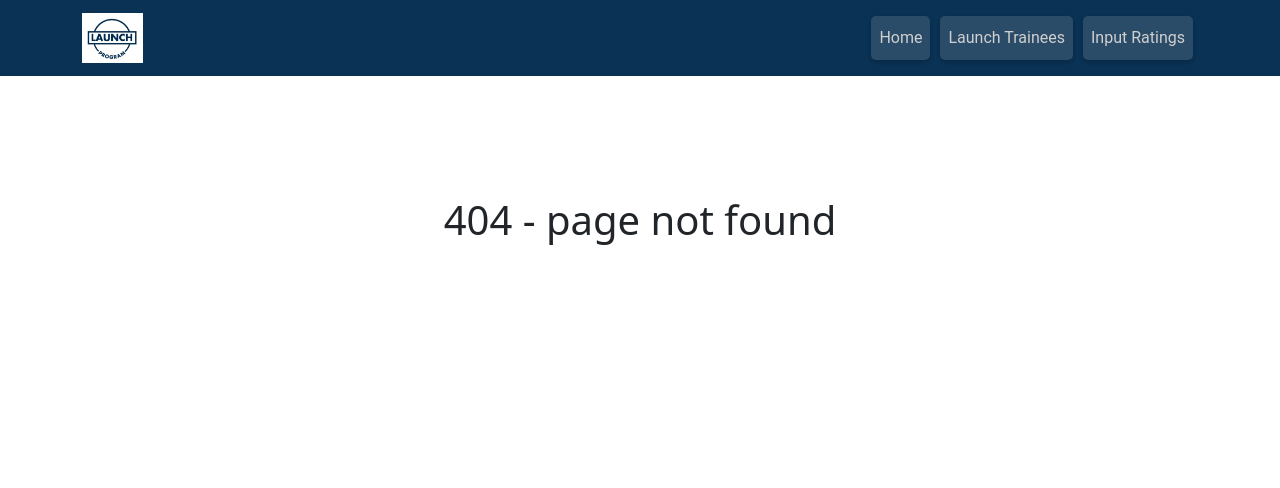
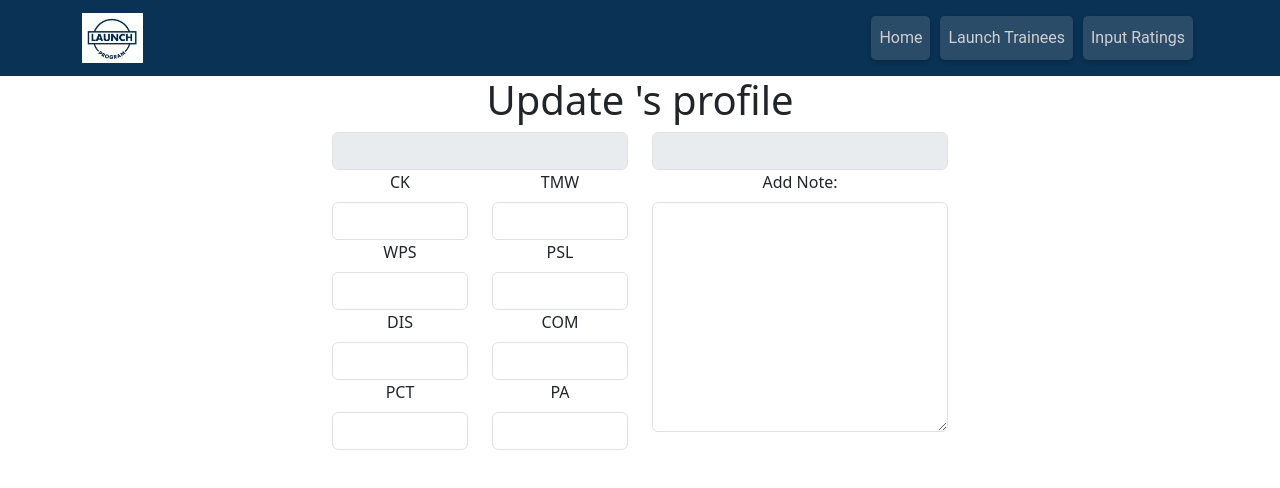
Before and after one commit to hmackowski/Launch-Trainee-Stats, a React (Create React App) app: page /inputTraineeRating/1 in a window 1280 px wide. Before the commit this address had no page. Shown: the top 488 px of the page. Built offline with nearby package versions, Linux system fonts and the light colour scheme; no server answers.

Commit message:
Adding Trainee Input Form

```diff
--- a/src/App.css
+++ b/src/App.css
@@ -96,3 +96,22 @@ ul.no-bullets {
 .trainee-phase-progressbar {
   margin: 5px;
 }
+
+@media (max-width: 768px) {
+  .responsive-table td, .responsive-table th {
+    padding: 0.3rem;
+    font-size: 0.8rem;
+    word-break: break-word;
+  }
+  .responsive-table .hide-on-mobile {
+    display: none;
+  }
+}
+
+.trainee-row{
+  justify-content: center;
+}
+
+.profile-update-button{
+  margin-left: 5px;
+}
--- a/src/App.js
+++ b/src/App.js
@@ -18,7 +18,7 @@ function App() {
           <Route path="/" element={<LandingPage /> }/>
           <Route path="/trainees" element={<Trainees /> }/>
           <Route path="/traineeProfile/:key" element={<TraineeProfile />}/>
-          <Route path="/inputTraineeRating" element={<InputRatings />}/>
+          <Route path="/inputTraineeRating/:traineeId" element={<InputRatings />}/>
           <Route path="*" element={<Page404 />}/>
 
 
--- a/src/components/InputRatings.js
+++ b/src/components/InputRatings.js
@@ -1,11 +1,34 @@
-import React from 'react'
+import React, { useEffect, useState } from "react";
+import { useParams } from "react-router-dom";
+import axios from "axios";
+import TraineeInputForm from "./TraineeInputForm";
 
 function InputRatings() {
+  const { traineeId } = useParams();
+  const [traineeInfo, setTraineeInfo] = useState([]);
+
+  const fetchTrainee = async () => {
+    try {
+      const response = await axios.get(
+        `http://localhost:8080/trainees/${traineeId}/profile`
+      );
+      setTraineeInfo(response.data);
+      console.log(traineeInfo);
+    } catch (err) {
+      console.error("Error fetching data:", err);
+    }
+  };
+
+useEffect(() =>{
+  fetchTrainee();
+},[traineeId]);
+console.log(traineeInfo.trainee);
   return (
     <div>
-      <h1>This is a Work in Progress</h1>
+      <h1>Update {traineeInfo.trainee?.firstName}'s profile</h1>
+      <TraineeInputForm traineeData={traineeInfo.trainee} />
     </div>
-  )
+  );
 }
 
-export default InputRatings
+export default InputRatings;
--- a/src/components/LandingPage.js
+++ b/src/components/LandingPage.js
@@ -5,8 +5,9 @@ function LandingPage() {
   return (
     <div>
       <h1>Welcome to Launch Stats!</h1>
+      <img src={launchLogo} alt="Launch Logo" />
+      <br /><br /><br /><br /><br />
       <h4>This is a work in progress.</h4>
-      <img src={launchLogo} alt="Launch Logo" />
     </div>
   )
 }
--- /dev/null
+++ b/src/components/TraineeInputForm.js
@@ -0,0 +1,48 @@
+import React from "react";
+import { Col, Row, Form, Container } from "react-bootstrap";
+
+function TraineeInputForm({ traineeData = {} }) {
+
+
+  return (
+    <Container fluid>
+      <Form>
+        <Row className="justify-content-center">
+          <Col md={3}>
+            <Form.Control placeholder={traineeData.firstName} disabled />
+            <Row>
+              <Col md={6}>
+                <Form.Label>CK</Form.Label>
+                <Form.Control placeholder={traineeData.ckScore} />
+                <Form.Label>WPS</Form.Label>
+                <Form.Control placeholder={traineeData.wpsScore} />
+                <Form.Label>DIS</Form.Label>
+                <Form.Control placeholder={traineeData.disScore} />
+                <Form.Label>PCT</Form.Label>
+                <Form.Control placeholder={traineeData.pctScore} />
+              </Col>
+              <Col md={6}>
+                <Form.Label>TMW</Form.Label>
+                <Form.Control placeholder={traineeData.tmwScore} />
+                <Form.Label>PSL</Form.Label>
+                <Form.Control placeholder={traineeData.pslScore} />
+                <Form.Label>COM</Form.Label>
+                <Form.Control placeholder={traineeData.comScore} />
+                <Form.Label>PA</Form.Label>
+                <Form.Control placeholder={traineeData.paScore} />
+              </Col>
+            </Row>
+          </Col>
+          <Col md={3}>
+            <Form.Control placeholder={traineeData.lastName} disabled />
+            <Form.Label>Add Note:</Form.Label>
+            <Form.Control as="textarea" rows={9} />
+            <Row></Row>
+          </Col>
+        </Row>
+      </Form>
+    </Container>
+  );
+}
+
+export default TraineeInputForm;
--- a/src/components/TraineeProfile.js
+++ b/src/components/TraineeProfile.js
@@ -41,6 +41,7 @@ function TraineeProfile() {
     return <div>Loading...</div>;
   }
 
+  console.log(data);
   return (
     <div>
       <h1>
--- a/src/components/Trainees.js
+++ b/src/components/Trainees.js
@@ -1,6 +1,6 @@
-import React, { useState, useEffect } from 'react';
-import { Button, Container, Table } from 'react-bootstrap';
-import axios from 'axios';
+import React, { useState, useEffect } from "react";
+import { Button, Col, Container, Row, Table } from "react-bootstrap";
+import axios from "axios";
 
 function Trainees() {
   // State to store the fetched data
@@ -9,11 +9,13 @@ function Trainees() {
   // Function to make the GET request
   const fetchData = async () => {
     try {
-      const response = await axios.get('http://localhost:8080/trainees/fetchAllTrainees');
+      const response = await axios.get(
+        "http://localhost:8080/trainees/fetchAllTrainees"
+      );
       setData(response.data);
-      console.log('Data:', response.data);
+      console.log("Data:", response.data);
     } catch (error) {
-      console.error('Error fetching data:', error);
+      console.error("Error fetching data:", error);
     }
   };
 
@@ -24,17 +26,32 @@ function Trainees() {
   return (
     <div>
       <h1>List of trainees and info!</h1>
-      <Container>
-        {/* Table to display trainees */}
+      <Container fluid>
+        <Row className="trainee-row">
+          <Col xs={12} lg={8}>
+            {/* Wrap the table in a div with "table-responsive" class */}
+            <div className="table-responsive responsive-table">
               <Table bordered striped hover>
                 <thead>
                   <tr>
-              <th style={{ backgroundColor: '#20496d', color: 'white' }}>First Name</th>
-              <th style={{ backgroundColor: '#20496d', color: 'white' }}>Last Name</th>
-              <th style={{ backgroundColor: '#20496d', color: 'white' }}>Title</th>
-              <th style={{ backgroundColor: '#20496d', color: 'white' }}>Start Date</th>
-              <th style={{ backgroundColor: '#20496d', color: 'white' }}>Expected Graduation Date</th>
-              <th style={{ backgroundColor: '#20496d', color: 'white' }}>Actions</th>
+                    <th style={{ backgroundColor: "#20496d", color: "white" }}>
+                      First Name
+                    </th>
+                    <th style={{ backgroundColor: "#20496d", color: "white" }}>
+                      Last Name
+                    </th>
+                    <th style={{ backgroundColor: "#20496d", color: "white" }}>
+                      Title
+                    </th>
+                    <th style={{ backgroundColor: "#20496d", color: "white" }}>
+                      Start Date
+                    </th>
+                    <th style={{ backgroundColor: "#20496d", color: "white" }}>
+                      Expected Graduation Date
+                    </th>
+                    <th style={{ backgroundColor: "#20496d", color: "white" }}>
+                      Actions
+                    </th>
                   </tr>
                 </thead>
                 <tbody>
@@ -46,12 +63,20 @@ function Trainees() {
                       <td>{trainee.hireDate}</td>
                       <td>{trainee.expectedGraduationDate}</td>
                       <td>
-                  <Button href={`/traineeProfile/${trainee.traineeId}`}>Profile</Button>
+                        <Button href={`/traineeProfile/${trainee.traineeId}`}>
+                          Profile
+                        </Button>
+                        <Button className="profile-update-button" variant={'secondary'} href={`/inputTraineeRating/${trainee.traineeId}`}>
+                          Update
+                        </Button>
                       </td>
                     </tr>
                   ))}
                 </tbody>
               </Table>
+            </div>
+          </Col>
+        </Row>
       </Container>
     </div>
   );
```
Lines whose indentation alone changed are shown as unchanged.
